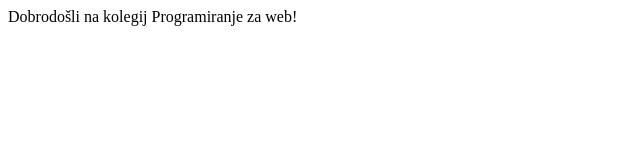
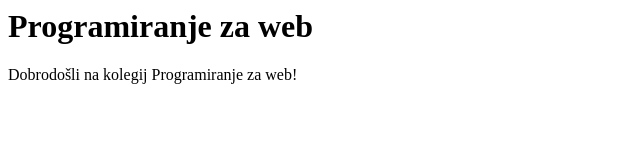
Before and after one commit to ptopolcic/ptopolcic.github.io, a plain HTML site: page index.html in a window 1280 px wide. Shown: the whole page, without its empty margins (0-640 px from the left). Drawn offline with Linux system fonts and the light colour scheme.

Commit message:
Update index.html

```diff
--- a/index.html
+++ b/index.html
@@ -2,7 +2,11 @@
 <head>
 <title>Programiranje za web</title>
 </head>
+
+<h1>Programiranje za web</h1>
+
 <body>
 <p> Dobrodošli na kolegij Programiranje za web!</p>
 </body>
+
 </html>
```
